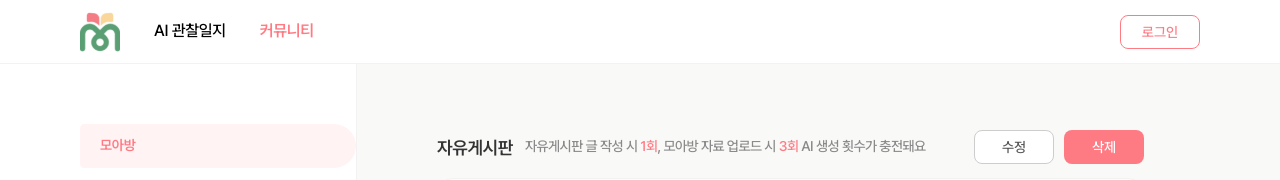
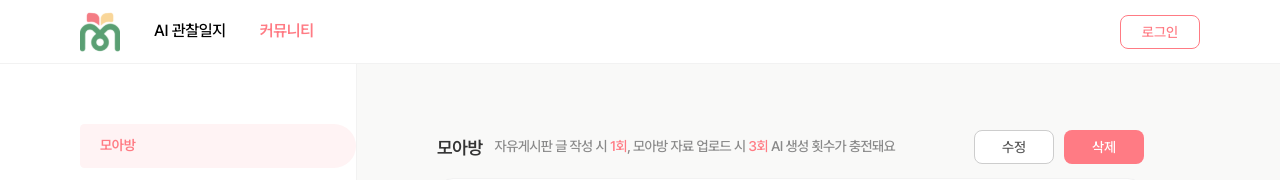
Before and after one commit to 7-baduki/moassam-frontend, a Next.js app: page /community/moabang/1 in a window 1280 px wide. Shown: the top 180 px of the page. Built offline with nearby package versions, Linux system fonts and the light colour scheme.

Commit message:
feature: 모아방상세페이지에서도 타이틀바 수정 (#61)

```diff
--- a/app/community/board/[postId]/page.tsx
+++ b/app/community/board/[postId]/page.tsx
@@ -9,5 +9,5 @@ interface BoardDetailPageProps {
 export default async function BoardDetailPage({ params }: BoardDetailPageProps) {
   const { postId } = await params;
 
-  return <BoardDetailSection postId={postId} />;
+  return <BoardDetailSection postId={postId} title="자유게시판" />;
 }
--- a/app/community/moabang/[postId]/page.tsx
+++ b/app/community/moabang/[postId]/page.tsx
@@ -9,5 +9,5 @@ interface MoabangDetailPageProps {
 export default async function MoabangDetailPage({ params }: MoabangDetailPageProps) {
   const { postId } = await params;
 
-  return <BoardDetailSection postId={postId} />;
+  return <BoardDetailSection postId={postId} title="모아방" />;
 }
--- a/components/community/board/board-detail/BoardDetailSection.tsx
+++ b/components/community/board/board-detail/BoardDetailSection.tsx
@@ -72,13 +72,14 @@ const MOCK_POST: BoardDetail = {
 
 interface BoardDetailSectionProps {
   postId: string;
+  title: string;
 }
 
 // TODO: 실제 로그인 유저 ID로 교체 필요
 const CURRENT_USER_ID = 1;
 const IS_LOGGED_IN = true;
 
-export default function BoardDetailSection({ postId: _ }: BoardDetailSectionProps) {
+export default function BoardDetailSection({ postId: _, title }: BoardDetailSectionProps) {
   const isAuthor = MOCK_POST.authorId === CURRENT_USER_ID;
 
   return (
@@ -86,7 +87,7 @@ export default function BoardDetailSection({ postId: _ }: BoardDetailSectionProp
       <div className="flex items-start gap-4">
         <div className="min-w-0 flex-1">
           <CommunityTitleBar
-            title="자유게시판"
+            title={title}
             actions={
               isAuthor ? (
                 <div className="flex gap-2.5">
```
